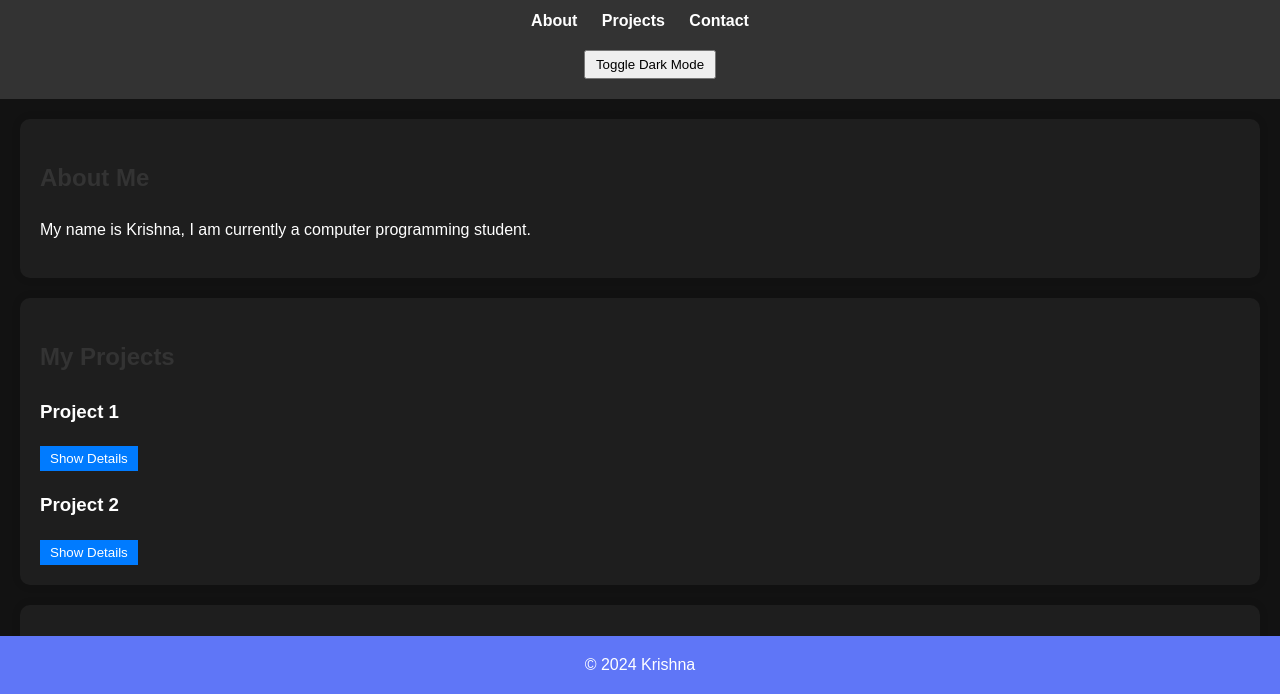
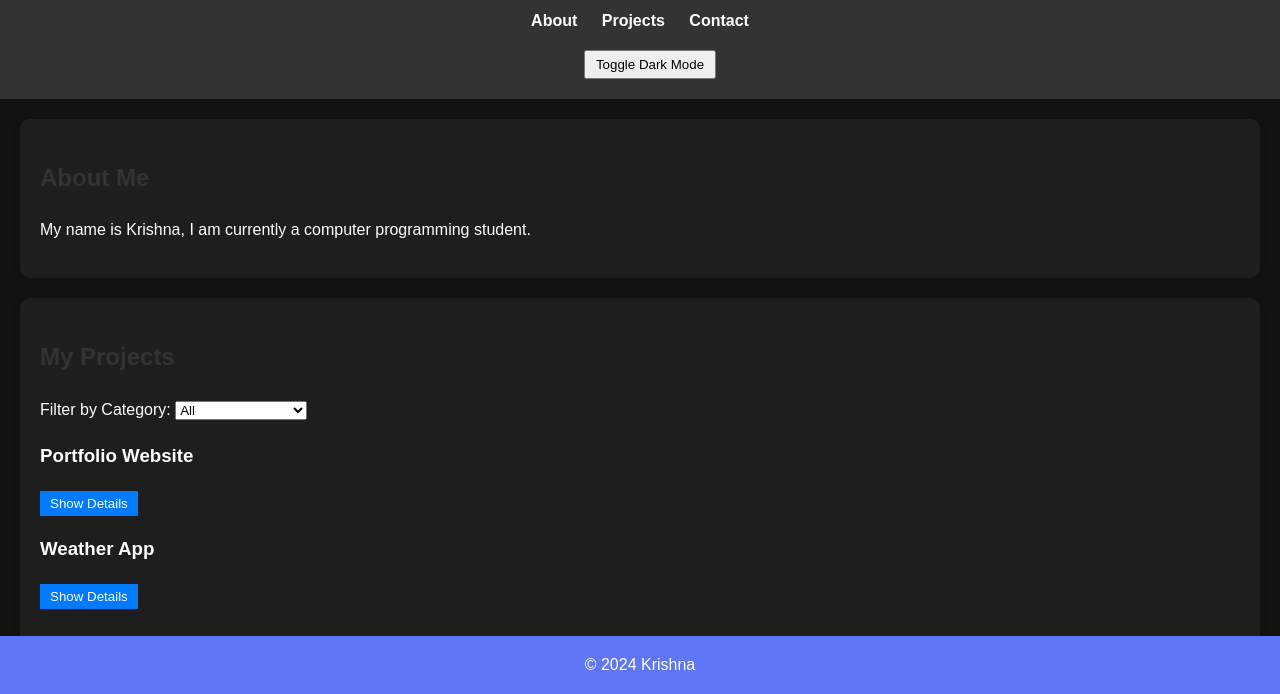
Before and after one commit to 2017krishna/my-portfolio, a plain HTML site: page index.html in a window 1280 px wide. Both pictures are taken after a click on the button "Toggle Dark Mode". Shown: the part 106-800 px from the top of the page. Drawn offline with Linux system fonts and the light colour scheme.

Commit message:
Add project filtering functionality

```diff
--- a/index.html
+++ b/index.html
@@ -31,21 +31,37 @@
         <!-- Projects Section -->
         <section id="projects">
             <h2>My Projects</h2>
-            <div class="project">
-                <h3>Project 1</h3>
+            <!-- Filter Dropdown -->
+            <label for="project-filter">Filter by Category:</label>
+            <select id="project-filter">
+                <option value="all">All</option>
+                <option value="web">Web Development</option>
+                <option value="mobile">Mobile Apps</option>
+                <option value="other">Other</option>
+            </select>
+
+            <!-- Project List -->
+            <div class="project" data-category="web">
+                <h3>Portfolio Website</h3>
                 <button class="toggle-details">Show Details</button>
                 <div class="project-details" style="display: none;">
-                    <p>Details about Project 1...</p>
+                    <p>A personal portfolio website showcasing my projects and skills.</p>
                 </div>
             </div>
-            <div class="project">
-                <h3>Project 2</h3>
+            <div class="project" data-category="mobile">
+                <h3>Weather App</h3>
                 <button class="toggle-details">Show Details</button>
                 <div class="project-details" style="display: none;">
-                    <p>Details about Project 2...</p>
+                    <p>A mobile app that provides real-time weather updates and forecasts.</p>
                 </div>
             </div>
-            <!-- Add more projects as needed -->
+            <div class="project" data-category="other">
+                <h3>Task Manager</h3>
+                <button class="toggle-details">Show Details</button>
+                <div class="project-details" style="display: none;">
+                    <p>A task management tool to organize and prioritize daily tasks.</p>
+                </div>
+            </div>
         </section>
 
         <!-- Contact Section -->
--- a/script.js
+++ b/script.js
@@ -1,15 +1,47 @@
 document.addEventListener('DOMContentLoaded', () => {
-    const buttons = document.querySelectorAll('.toggle-details');
+    const toggleButton = document.getElementById("dark-mode-toggle");
+    const body = document.body;
 
-    buttons.forEach(button => {
-        button.addEventListener('click', () => {
-            const details = button.nextElementSibling;
-            if (details.style.display === 'none') {
-                details.style.display = 'block';
-                button.textContent = 'Hide Details';
+    if (localStorage.getItem("darkMode") === "enabled") {
+        body.classList.add("dark-mode");
+    }
+
+    toggleButton.addEventListener("click", () => {
+        body.classList.toggle("dark-mode");
+        if (body.classList.contains("dark-mode")) {
+            localStorage.setItem("darkMode", "enabled");
+        } else {
+            localStorage.setItem("darkMode", "disabled");
+        }
+    });
+
+    const detailButtons = document.querySelectorAll(".toggle-details");
+    detailButtons.forEach((button) => {
+        button.addEventListener("click", () => {
+            const projectDetails = button.nextElementSibling;
+            if (projectDetails.style.display === "none" || !projectDetails.style.display) {
+                projectDetails.style.display = "block";
+                button.textContent = "Hide Details";
             } else {
-                details.style.display = 'none';
-                button.textContent = 'Show Details';
+                projectDetails.style.display = "none";
+                button.textContent = "Show Details";
+            }
+        });
+    });
+
+    const filterDropdown = document.getElementById("project-filter");
+    const projects = document.querySelectorAll(".project");
+
+    filterDropdown.addEventListener("change", () => {
+        const selectedCategory = filterDropdown.value;
+
+        projects.forEach((project) => {
+            const category = project.getAttribute("data-category");
+
+            if (selectedCategory === "all" || category === selectedCategory) {
+                project.style.display = "block";
+            } else {
+                project.style.display = "none";
             }
         });
     });
@@ -49,21 +81,4 @@ document.addEventListener('DOMContentLoaded', () => {
             event.preventDefault();
         }
     });
-
-    const toggleButton = document.getElementById("dark-mode-toggle");
-    const body = document.body;
-
-    if (localStorage.getItem("darkMode") === "enabled") {
-        body.classList.add("dark-mode");
-    }
-
-    toggleButton.addEventListener("click", () => {
-        body.classList.toggle("dark-mode");
-
-        if (body.classList.contains("dark-mode")) {
-            localStorage.setItem("darkMode", "enabled");
-        } else {
-            localStorage.setItem("darkMode", "disabled");
-        }
-    });
 });
```
